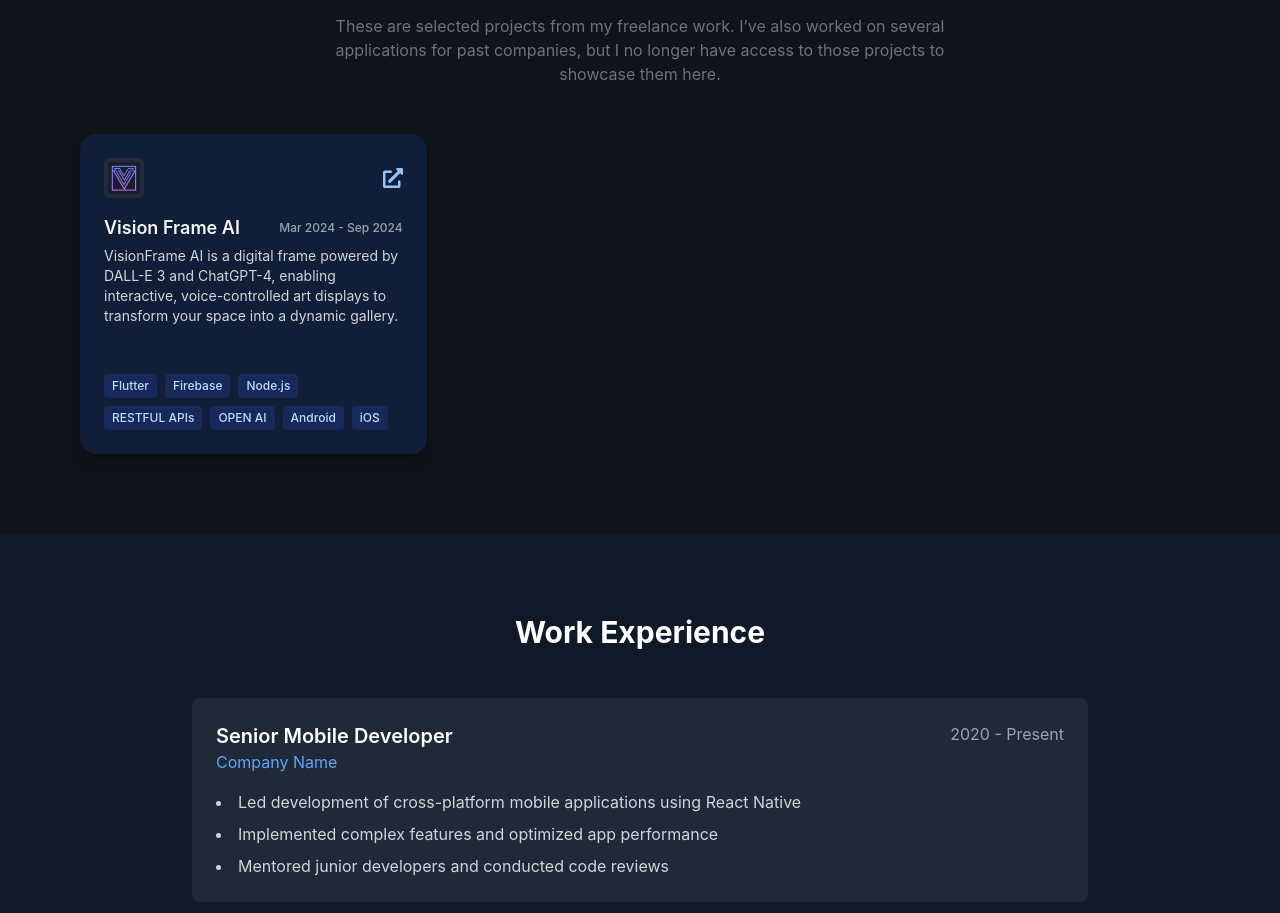
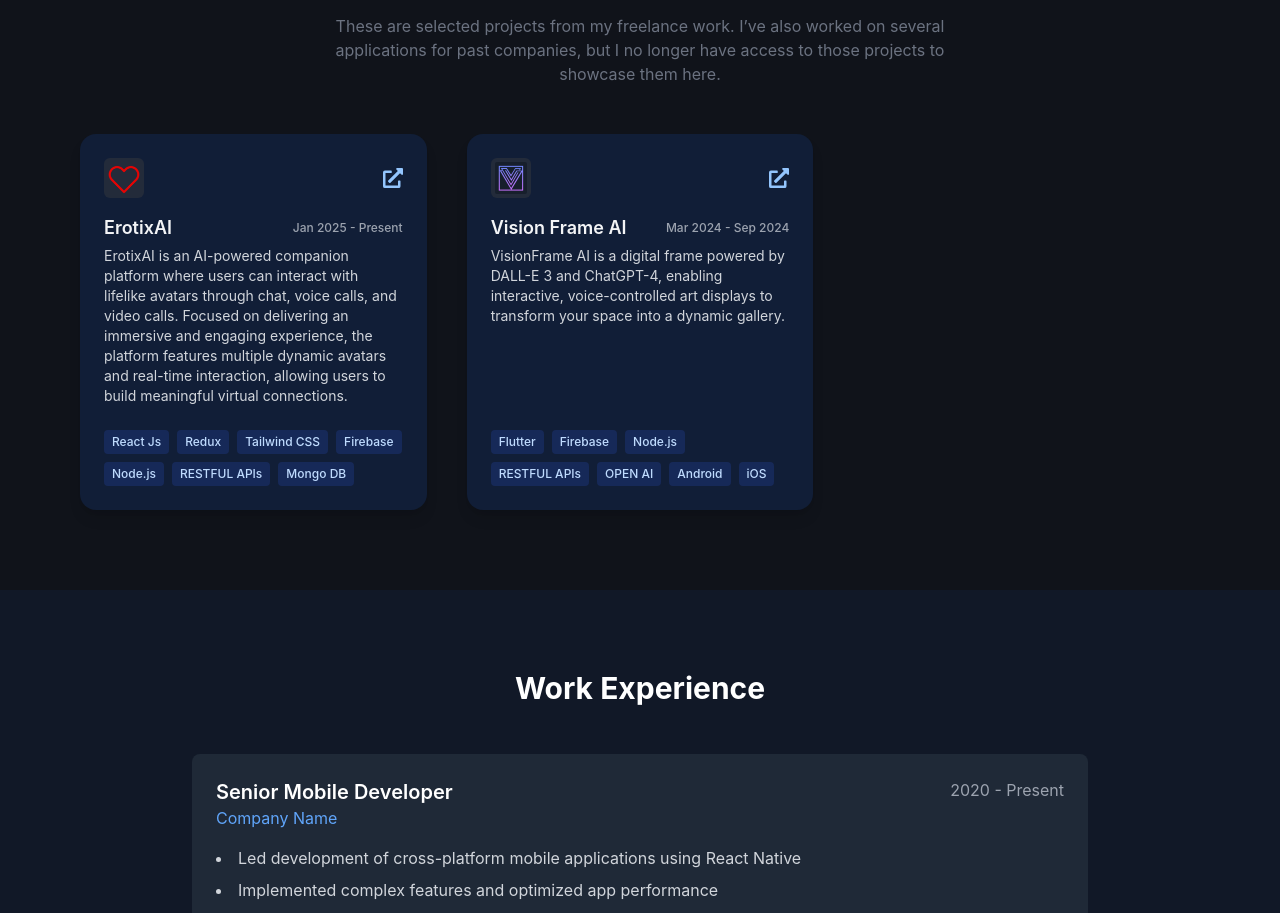
Before and after one commit to jmguillen1996/portfolio_v2, a React (Create React App) app: page / in a window 1280 px wide. Shown: the part 2200-3113 px from the top of the page. Built offline with nearby package versions, Linux system fonts and the light colour scheme.

Commit message:
Added Erotix AI project

```diff
--- a/src/features/presentation/pages/home/components/home_projects_comp.tsx
+++ b/src/features/presentation/pages/home/components/home_projects_comp.tsx
@@ -6,6 +6,25 @@ function IconFA(IconComponent: any, size: number = 20, className = "") {
 }
 
 const projects = [
+  {
+    id: 2,
+    title: "ErotixAI",
+    description:
+      "ErotixAI is an AI-powered companion platform where users can interact with lifelike avatars through chat, voice calls, and video calls. Focused on delivering an immersive and engaging experience, the platform features multiple dynamic avatars and real-time interaction, allowing users to build meaningful virtual connections.",
+    icon: "/images/projects/erotixai/erotix_ai.png",
+    websiteUrl: "https://www.erotixai.com/",
+    detailsUrl: "#",
+    tech: [
+      "React Js",
+      "Redux",
+      "Tailwind CSS",
+      "Firebase",
+      "Node.js",
+      "RESTFUL APIs",
+      "Mongo DB",
+    ],
+    dateRange: "Jan 2025 - Present",
+  },
   {
     id: 1,
     title: "Vision Frame AI",
```
Also changed, not shown: public/images/projects/erotixai/erotix_ai.png (added).
